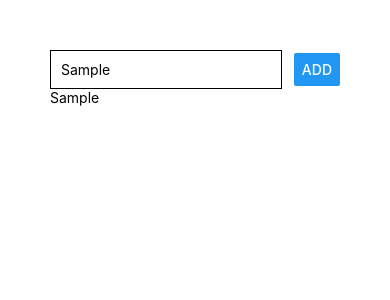
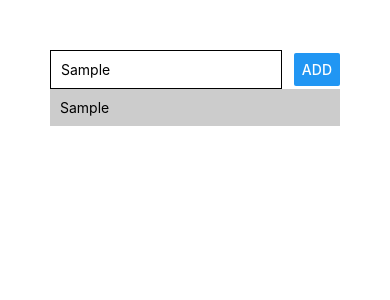
Before and after one commit to johnwsouth/react-native-app, a React Native app: screen / in a window 390 px wide. Both pictures are taken after typing "Sample" into the empty fields and a click on the button "ADD". Shown: the top 300 px of the page. Built offline with nearby package versions, Linux system fonts and the light colour scheme.

Commit message:
added styling to entered goals

```diff
--- a/App.js
+++ b/App.js
@@ -2,7 +2,7 @@ import React, {useState} from 'react';
 import { StyleSheet, Text, View, Button, TextInput } from 'react-native';
 
 export default function App() {
-  const [enteredGoal, setEnteredGoal] = useState();
+  const [enteredGoal, setEnteredGoal] = useState('');
   const [courseGoals, setCourseGoals] = useState([]);
 
   const goalInputHandler = (enteredText) => {
@@ -10,7 +10,7 @@ export default function App() {
   }
 
   const addGoalHandler = () => {
-    setCourseGoals(currentGoals => [...currentGoals, enteredGoal]);
+    setCourseGoals(courseGoals => [...courseGoals, enteredGoal]);
   }
 
   return (
@@ -24,7 +24,7 @@ export default function App() {
         <Button title='ADD' onPress = {addGoalHandler}/>
       </View>
       <View>
-        {courseGoals.map((goal) => <Text key={goal}>{goal}</Text>)}
+        {courseGoals.map((goal) => <View style = {styles.listItem}><Text key={goal}>{goal}</Text></View>)}
       </View>
     </View>
   );
@@ -45,4 +45,8 @@ const styles = StyleSheet.create({
     borderWidth: 1,
     padding: 10,
   },
+  listItem: {
+    padding: 10,
+    backgroundColor: '#ccc'
+  }
 });
```
